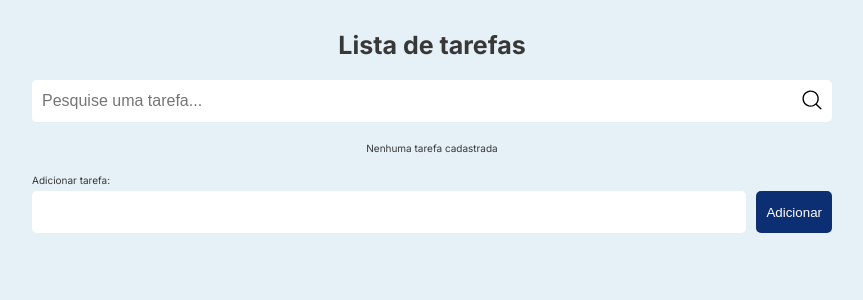
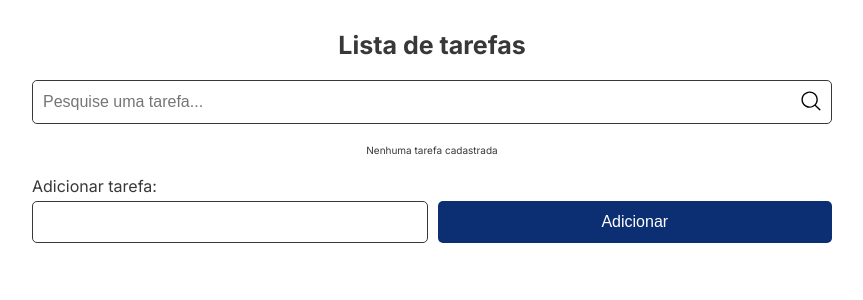
Before and after one commit to MatheusAbreuTech/duosystem-test-frontEnd, a Next.js app: page / in a window 1280 px wide. Shown: the top 300 px of the page, without its empty margins (208-1071 px from the left). Built offline with nearby package versions, Linux system fonts and the light colour scheme.

Commit message:
style: modifying Button styles, TaskSearch and TaskList

```diff
--- a/src/components/AddTask/styles.ts
+++ b/src/components/AddTask/styles.ts
@@ -1,3 +1,4 @@
+import theme from '@/styles/theme'
 import styled from 'styled-components'
 
 export const Form = styled.form`
@@ -7,6 +8,10 @@ export const Form = styled.form`
   width: 100%;
   align-items: flex-start;
   gap: 0.5rem;
+
+  > label {
+    font-size: 1.6rem;
+  }
 `
 
 export const InputWrapper = styled.div`
@@ -14,4 +19,8 @@ export const InputWrapper = styled.div`
   align-items: center;
   gap: 1rem;
   width: 100%;
+
+  > input {
+    border: 1px solid ${theme.colors.black};
+  }
 `
--- a/src/components/Button/index.tsx
+++ b/src/components/Button/index.tsx
@@ -3,7 +3,14 @@ import * as S from './styles'
 
 interface ButtonProps extends ButtonHTMLAttributes<HTMLButtonElement> {
   children?: ReactNode
-  color: 'white' | 'black' | 'darkBlue' | 'lightBlue' | 'blueCyan' | 'red'
+  color:
+    | 'white'
+    | 'black'
+    | 'darkBlue'
+    | 'lightBlue'
+    | 'blueCyan'
+    | 'red'
+    | 'transparent'
 }
 
 const Button = ({ children, color, ...props }: ButtonProps) => (
--- a/src/components/Button/styles.ts
+++ b/src/components/Button/styles.ts
@@ -2,16 +2,29 @@ import theme from '@/styles/theme'
 import styled from 'styled-components'
 
 type ButtonProps = {
-  color: 'white' | 'black' | 'darkBlue' | 'lightBlue' | 'blueCyan' | 'red'
+  color:
+    | 'white'
+    | 'black'
+    | 'darkBlue'
+    | 'lightBlue'
+    | 'blueCyan'
+    | 'red'
+    | 'transparent'
 }
 
 export const Button = styled.button<ButtonProps>`
-  background-color: ${({ color }) => theme.colors[color]};
-  color: ${theme.colors.white};
+  background-color: ${({ color }) =>
+    color === 'transparent' ? 'transparent' : theme.colors[color]};
+  color: ${({ color }) =>
+    color === 'transparent' || color === 'white'
+      ? theme.colors.darkBlue
+      : theme.colors.white};
   border: none;
   border-radius: 0.5rem;
   padding: 1rem;
   max-height: 4.2rem;
   height: 100%;
+  width: 100%;
   cursor: pointer;
+  font-size: 1.6rem;
 `
--- a/src/components/SearchTask/styles.ts
+++ b/src/components/SearchTask/styles.ts
@@ -1,14 +1,16 @@
+import theme from '@/styles/theme'
 import styled from 'styled-components'
 
 export const Wrapper = styled.form`
   width: 100%;
-  height: 42px;
+  height: 44px;
   padding-right: 1rem;
   border-radius: 5px;
   background-color: #fff;
   display: flex;
   align-items: center;
   justify-content: space-between;
+  border: 1px solid ${theme.colors.black};
 `
 
 export const ButtonSearch = styled.button`
--- a/src/components/TaskList/styles.ts
+++ b/src/components/TaskList/styles.ts
@@ -24,6 +24,12 @@ export const Item = styled.li`
   border-radius: 0.5rem;
   padding: 1rem;
   margin: 1rem 0;
+  gap: 3rem;
+  box-shadow: 0px 0px 20px 0px rgba(132, 132, 132, 0.2);
+
+  @media (max-width: 700px) {
+    flex-direction: column;
+  }
 `
 
 export const Description = styled.p<DescriptionProps>`
@@ -31,9 +37,32 @@ export const Description = styled.p<DescriptionProps>`
   font-style: ${(props) => (props.taskisfinished ? 'italic' : 'normal')};
   text-decoration: ${(props) =>
     props.taskisfinished ? 'line-through' : 'none'};
+  white-space: nowrap;
+  overflow: hidden;
+  text-overflow: ellipsis;
+  width: 300px;
+  text-align: start;
 `
 
-export const ButtonsWrapper = styled.div`
+export const InfosWrapper = styled.div`
+  max-width: 400px;
+  width: 100%;
   display: flex;
+  align-items: center;
   gap: 1rem;
+
+  @media (max-width: 700px) {
+    flex-direction: column;
+  }
 `
+
+export const FiltersWrapper = styled.div`
+  max-width: 60%;
+  display: flex;
+  align-items: center;
+  gap: 1rem;
+
+  > span {
+    font-size: 1.6rem;
+  }
+`
--- a/src/styles/global.ts
+++ b/src/styles/global.ts
@@ -20,7 +20,7 @@ const GlobalStyles = createGlobalStyle`
 
   body {
     font-family: -apple-system, BlinkMacSystemFont, 'Segoe UI', Roboto, Oxygen, Ubuntu, Cantarell, 'Open Sans', 'Helvetica Neue', sans-serif;
-    background-color: ${theme.colors.lightBlue};
+    background-color: ${theme.colors.white};
     color: ${theme.colors.black};
     width: 100%;
     height: 100%;
```
